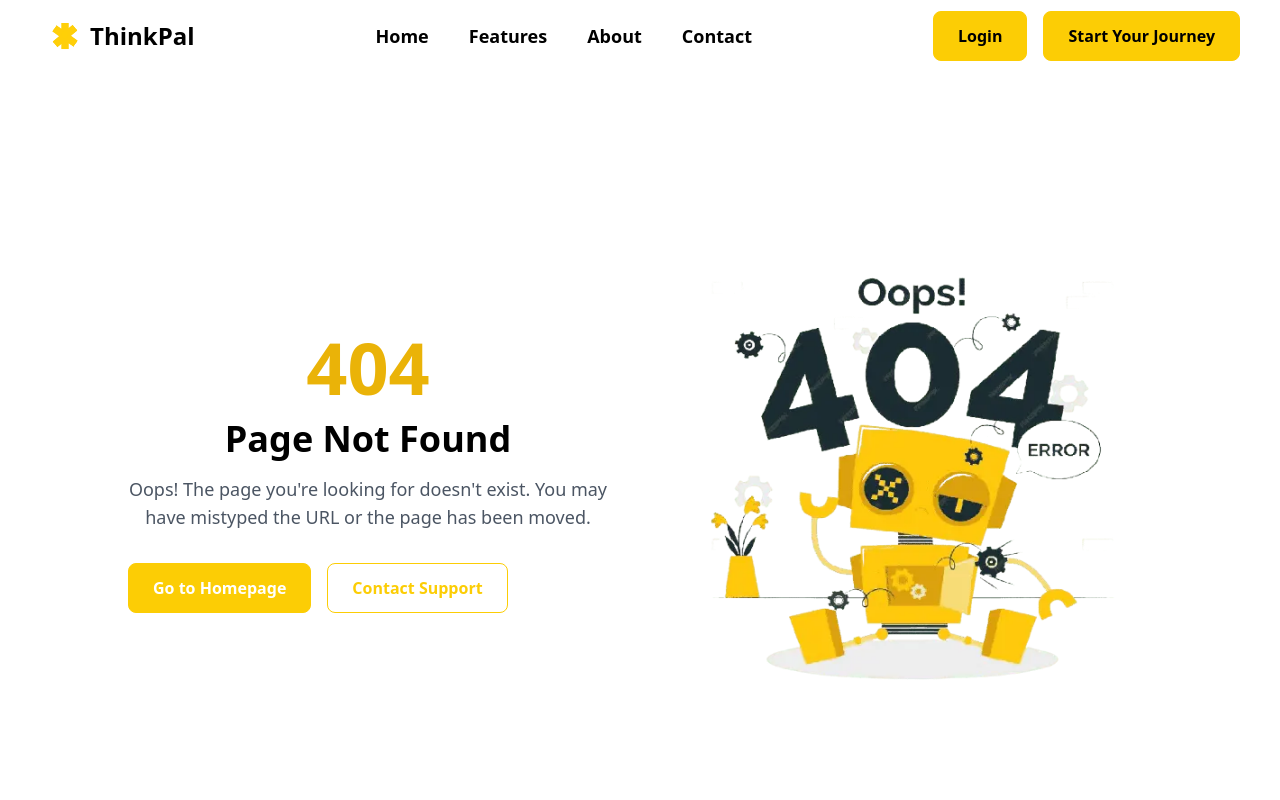
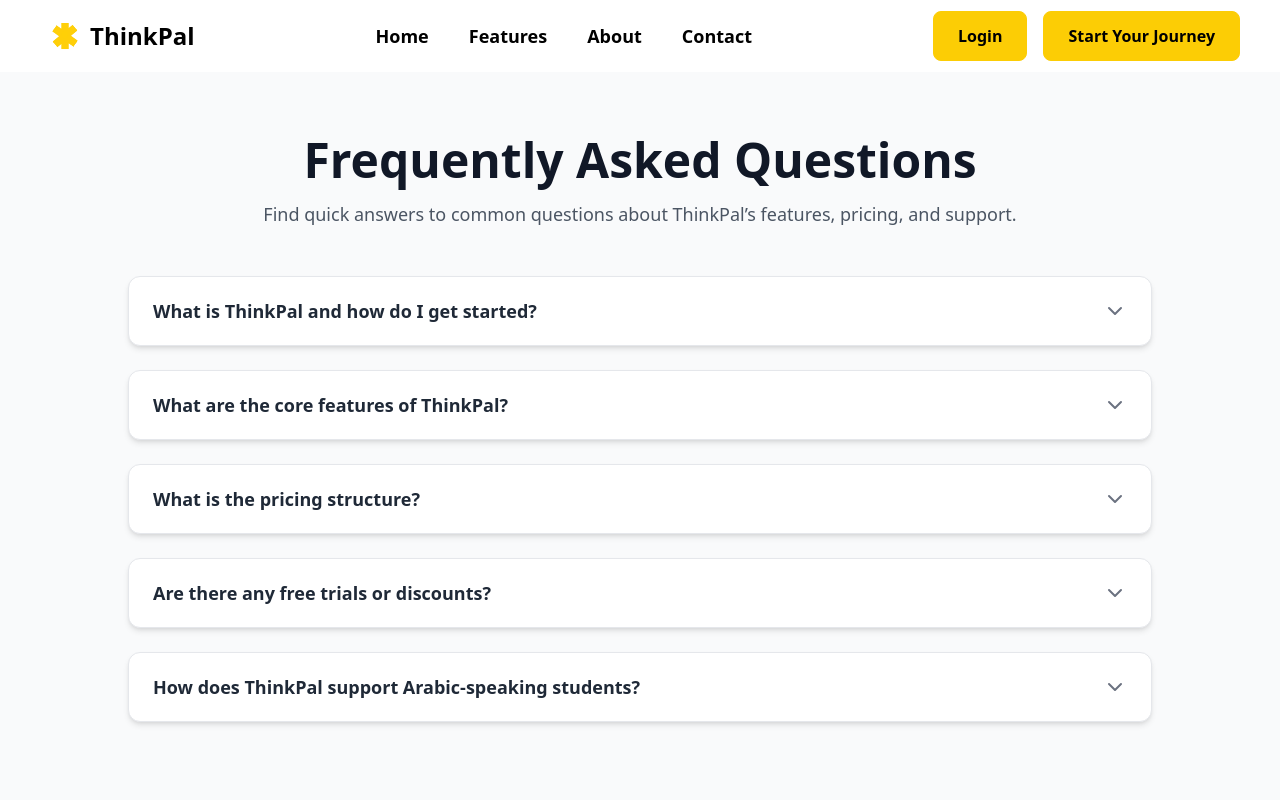
Before and after one commit to Abdalla-Elhagar/think-pal, a Next.js app: page /faq in a window 1280 px wide. Before the commit this address had no page. Shown: the top 800 px of the page. Built offline with nearby package versions, Linux system fonts and the light colour scheme.

Commit message:
FAQ Pade

```diff
--- /dev/null
+++ b/src/app/faq/page.tsx
@@ -0,0 +1,9 @@
+import FAQ from '@/components/FAQ';
+
+export default function FAQPage() {
+  return (
+    <main className="bg-gray-50 min-h-screen">
+      <FAQ />
+    </main>
+  );
+}
--- /dev/null
+++ b/src/components/FAQ.tsx
@@ -0,0 +1,83 @@
+'use client';
+import { useState } from 'react';
+import { ChevronDown, ChevronUp } from 'lucide-react';
+
+const faqs = [
+  {
+    question: 'What is ThinkPal and how do I get started?',
+    answer:
+      'ThinkPal is an AI-powered education platform for university students in Egypt and the MENA region. To get started, simply click the "Get Started" button and create your account to explore our courses.',
+  },
+  {
+    question: 'What are the core features of ThinkPal?',
+    answer:
+      'ThinkPal provides personalized learning paths, progress tracking, AI study assistance, and access to exclusive academic content tailored for students in the MENA region.',
+  },
+  {
+    question: 'What is the pricing structure?',
+    answer:
+      'ThinkPal offers flexible subscription plans including monthly, quarterly, and annual options. Students can choose what suits their academic journey best.',
+  },
+  {
+    question: 'Are there any free trials or discounts?',
+    answer:
+      'Yes, ThinkPal offers free trials and special discounts for students from partner universities or on special occasions. Keep an eye on our announcements!',
+  },
+  {
+    question: 'How does ThinkPal support Arabic-speaking students?',
+    answer:
+      'ThinkPal offers Arabic language support, including translated interfaces and Arabic-based academic content, ensuring inclusivity for Arabic-speaking students.',
+  },
+];
+
+export default function FAQ() {
+  const [openIndex, setOpenIndex] = useState<number | null>(null);
+
+  const toggleFAQ = (index: number) => {
+    setOpenIndex(openIndex === index ? null : index);
+  };
+
+  return (
+    <section className="bg-gray-50 py-16 px-4 sm:px-6 lg:px-32">
+      <div className="max-w-5xl mx-auto text-center">
+        <h2 className="text-4xl sm:text-5xl font-bold text-gray-900 mb-4">
+          Frequently Asked Questions
+        </h2>
+        <p className="text-lg text-gray-600 mb-12">
+          Find quick answers to common questions about ThinkPal’s features, pricing, and support.
+        </p>
+
+        <div className="space-y-6">
+          {faqs.map((faq, index) => (
+            <div
+              key={index}
+              className="bg-white border border-gray-200 rounded-xl shadow-md hover:shadow-lg transition duration-300"
+            >
+              <button
+                onClick={() => toggleFAQ(index)}
+                className="w-full flex justify-between items-center text-left px-6 py-5 text-gray-800 font-semibold text-lg hover:bg-gray-100 focus:outline-none rounded-t-xl"
+              >
+                <span>{faq.question}</span>
+                {openIndex === index ? (
+                  <ChevronUp className="w-6 h-6 text-primary transition-transform duration-200" />
+                ) : (
+                  <ChevronDown className="w-6 h-6 text-gray-500 transition-transform duration-200" />
+                )}
+              </button>
+
+              <div
+                className={`px-6 overflow-hidden transition-all duration-300 ease-in-out ${
+                  openIndex === index ? 'max-h-screen pb-6 pt-0' : 'max-h-0 pt-0 pb-0'
+                }`}
+              >
+                <p className="text-gray-700 text-base leading-relaxed tracking-wide text-left whitespace-pre-line">
+                  {faq.answer}
+                </p>
+              </div>
+            </div>
+          ))}
+        </div>
+      </div>
+    </section>
+  );
+}
```
Also changed, not shown: src/app/page.tsx (line endings or trailing spaces).
